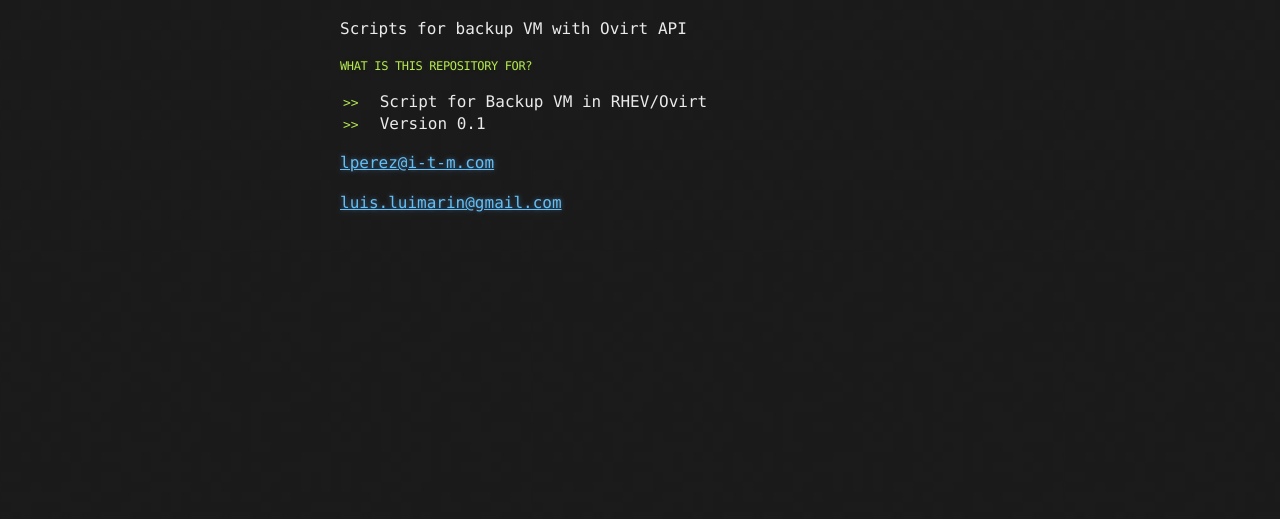
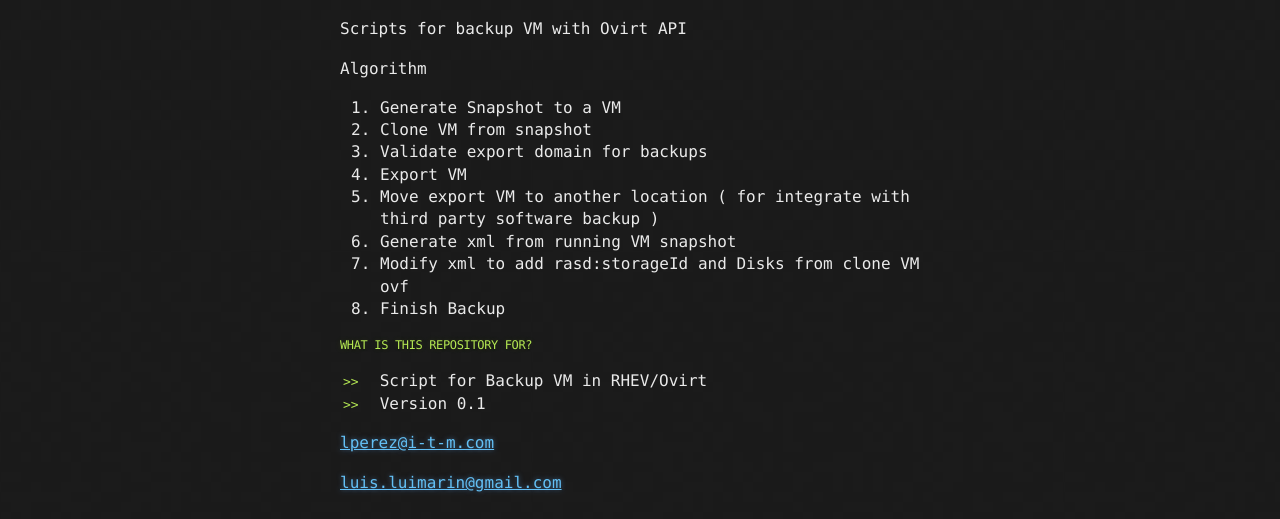
Before and after one commit to xandradx/oVirtVMBackup, a plain HTML site: page index.html in a window 1280 px wide. Shown: the part 281-800 px from the top of the page. Drawn offline with Linux system fonts and the light colour scheme.

Commit message:
Create gh-pages branch via GitHub

```diff
--- a/index.html
+++ b/index.html
@@ -33,6 +33,19 @@
 
 <p>Scripts for backup VM with Ovirt API</p>
 
+<p>Algorithm</p>
+
+<ol>
+<li>Generate Snapshot to a VM</li>
+<li>Clone VM from snapshot</li>
+<li>Validate export domain for backups</li>
+<li>Export VM</li>
+<li>Move export VM to another location ( for integrate with third party software backup )</li>
+<li>Generate xml from running VM snapshot</li>
+<li>Modify xml to add rasd:storageId and Disks from clone VM ovf</li>
+<li>Finish Backup</li>
+</ol>
+
 <h5>
 <a id="what-is-this-repository-for" class="anchor" href="#what-is-this-repository-for" aria-hidden="true"><span aria-hidden="true" class="octicon octicon-link"></span></a>What is this repository for?</h5>
 
--- a/params.json
+++ b/params.json
@@ -1,6 +1,6 @@
 {
   "name": "Ovirtvmbackup",
   "tagline": "Scripts for backup VM with oVirt API",
-  "body": "# OvirtVMBackup\r\nScripts for backup VM with Ovirt API\r\n\r\n##### What is this repository for? #####\r\n\r\n* Script for Backup VM in RHEV/Ovirt\r\n* Version 0.1\r\n\r\nlperez@i-t-m.com\r\n\r\nluis.luimarin@gmail.com\r\n",
+  "body": "# OvirtVMBackup\r\nScripts for backup VM with Ovirt API\r\n\r\nAlgorithm\r\n\r\n1. Generate Snapshot to a VM\r\n2. Clone VM from snapshot\r\n3. Validate export domain for backups\r\n4. Export VM\r\n5. Move export VM to another location ( for integrate with third party software backup )\r\n6. Generate xml from running VM snapshot\r\n7. Modify xml to add rasd:storageId and Disks from clone VM ovf\r\n8. Finish Backup\r\n\r\n##### What is this repository for? #####\r\n\r\n* Script for Backup VM in RHEV/Ovirt\r\n* Version 0.1\r\n\r\nlperez@i-t-m.com\r\n\r\nluis.luimarin@gmail.com\r\n",
   "note": "Don't delete this file! It's used internally to help with page regeneration."
 }
```
